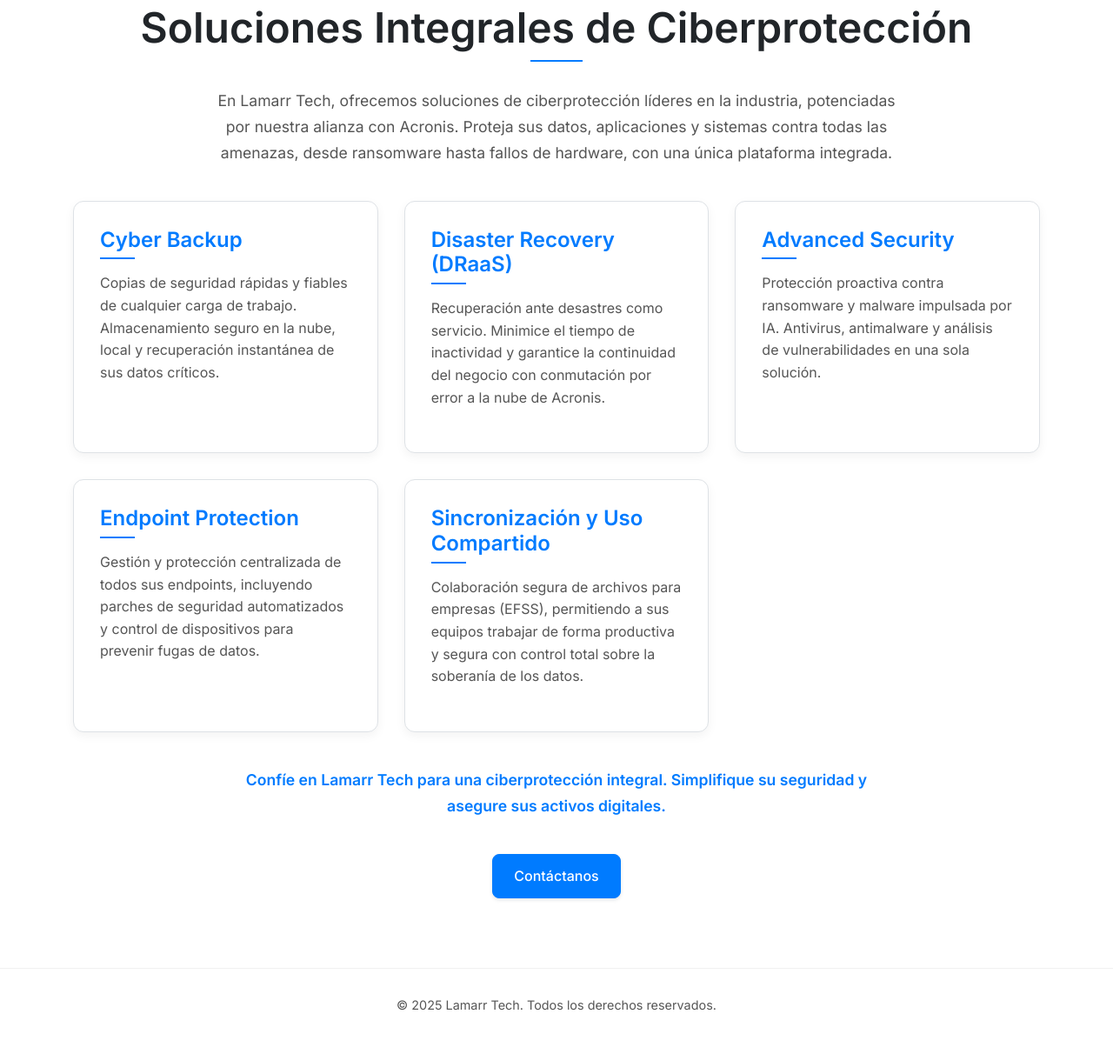
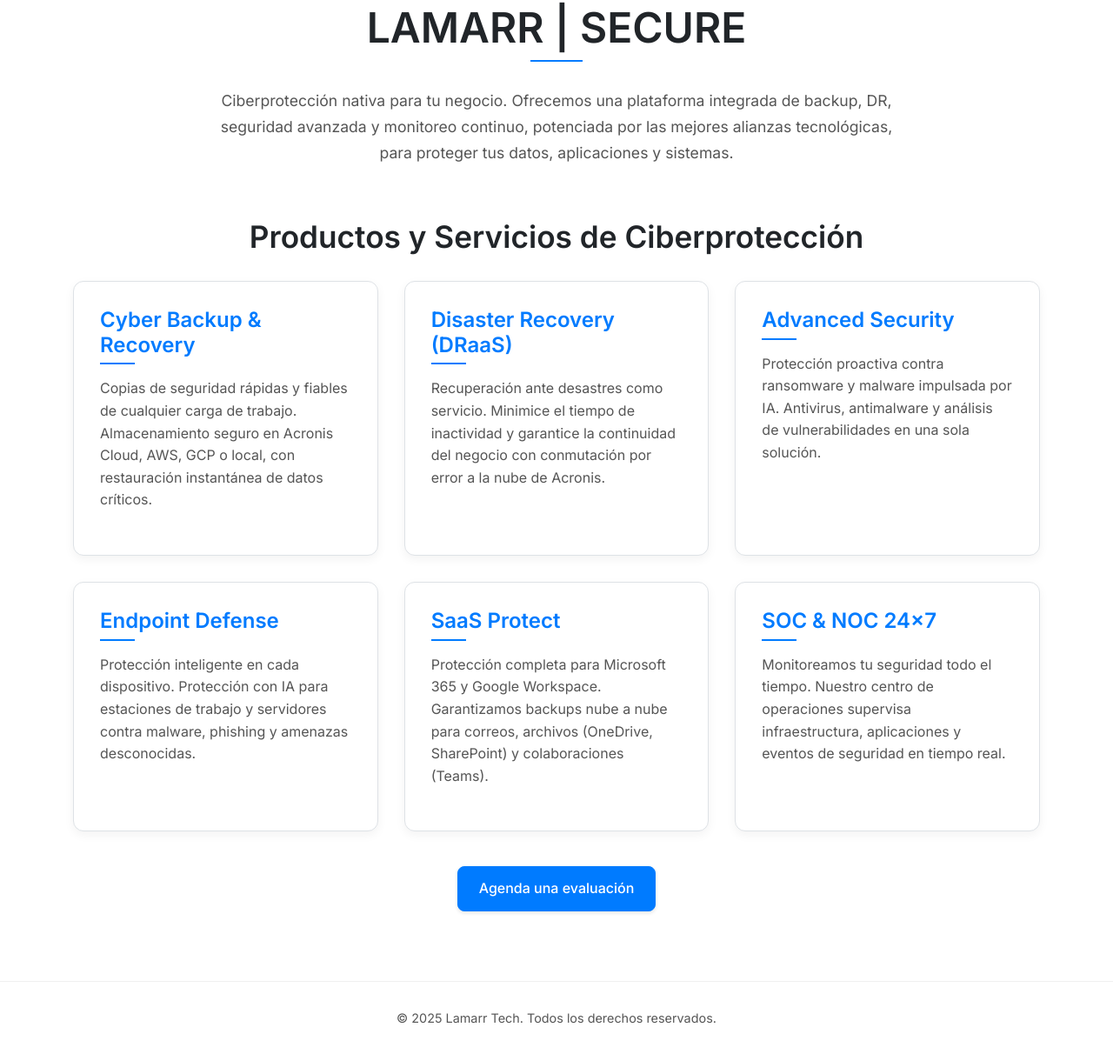
Before and after one commit to bolzuc/lamarrtech-v2, a plain HTML site: page services-acronis.html in a window 1280 px wide. Shown: the part 153-1365 px from the top of the page at 87% size. Drawn offline with Linux system fonts and the light colour scheme.

Commit message:
Add files via upload

```diff
--- a/services-acronis.html
+++ b/services-acronis.html
@@ -3,13 +3,22 @@
 <head>
     <meta charset="UTF-8">
     <meta name="viewport" content="width=device-width, initial-scale=1.0">
-    <title>Soluciones de Ciberprotección - Lamarr Tech</title>
+    <title>LAMARR | SECURE - Lamarr Tech</title>
     <link rel="stylesheet" href="css/base.css">
     <link rel="stylesheet" href="css/header.css">
     <link rel="stylesheet" href="css/components.css">
+    <link rel="stylesheet" href="css/footer.css">
     <link rel="stylesheet" href="css/page-section.css">
-
-    <link rel="stylesheet" href="css/footer.css">
+    <style>
+        .section-subtitle {
+            font-size: 2.2em;
+            text-align: center;
+            margin-top: 60px;
+            margin-bottom: 30px;
+            font-weight: 600;
+            color: var(--color-text);
+        }
+    </style>
 </head>
 <body>
     <header>
@@ -29,7 +38,6 @@
                             <li><a href="lamarr-integrate.html">INTEGRATE</a></li>
                             <li><a href="lamarr-data-ai.html">DATA+AI</a></li>
                             <li><a href="lamarr-secure.html">SECURE</a></li>
-
                         </ul>
                     </li>
                     <li><a href="nuestro-equipo.html">EQUIPO</a></li>
@@ -57,7 +65,6 @@
                         <li><a href="lamarr-integrate.html">INTEGRATE</a></li>
                         <li><a href="lamarr-data-ai.html">DATA+AI</a></li>
                         <li><a href="lamarr-secure.html">SECURE</a></li>
-
                     </ul>
                 </li>
                 <li><a href="nuestro-equipo.html">EQUIPO</a></li>
@@ -70,40 +77,39 @@
     <main>
         <section class="page-section">
             <div class="container">
-                <h1>Soluciones Integrales de Ciberprotección</h1>
-                <p>En Lamarr Tech, ofrecemos soluciones de ciberprotección líderes en la industria, potenciadas por nuestra alianza con Acronis. Proteja sus datos, aplicaciones y sistemas contra todas las amenazas, desde ransomware hasta fallos de hardware, con una única plataforma integrada.</p>
+                <h1>LAMARR | SECURE</h1>
+                <p>Ciberprotección nativa para tu negocio. Ofrecemos una plataforma integrada de backup, DR, seguridad avanzada y monitoreo continuo, potenciada por las mejores alianzas tecnológicas, para proteger tus datos, aplicaciones y sistemas.</p>
 
+                <h2 class="section-subtitle">Productos y Servicios de Ciberprotección</h2>
                 <div class="page-details-grid">
                     <div class="page-detail-card">
-                        <h3>Cyber Backup</h3>
-                        <p>Copias de seguridad rápidas y fiables de cualquier carga de trabajo. Almacenamiento seguro en la nube, local y recuperación instantánea de sus datos críticos.</p>
+                        <h3>Cyber Backup & Recovery</h3>
+                        <p>Copias de seguridad rápidas y fiables de cualquier carga de trabajo. Almacenamiento seguro en Acronis Cloud, AWS, GCP o local, con restauración instantánea de datos críticos.</p>
                     </div>
-
                     <div class="page-detail-card">
                         <h3>Disaster Recovery (DRaaS)</h3>
                         <p>Recuperación ante desastres como servicio. Minimice el tiempo de inactividad y garantice la continuidad del negocio con conmutación por error a la nube de Acronis.</p>
                     </div>
-
                     <div class="page-detail-card">
                         <h3>Advanced Security</h3>
                         <p>Protección proactiva contra ransomware y malware impulsada por IA. Antivirus, antimalware y análisis de vulnerabilidades en una sola solución.</p>
                     </div>
-
                     <div class="page-detail-card">
-                        <h3>Endpoint Protection</h3>
-                        <p>Gestión y protección centralizada de todos sus endpoints, incluyendo parches de seguridad automatizados y control de dispositivos para prevenir fugas de datos.</p>
+                        <h3>Endpoint Defense</h3>
+                        <p>Protección inteligente en cada dispositivo. Protección con IA para estaciones de trabajo y servidores contra malware, phishing y amenazas desconocidas.</p>
                     </div>
-
                     <div class="page-detail-card">
-                        <h3>Sincronización y Uso Compartido</h3>
-                        <p>Colaboración segura de archivos para empresas (EFSS), permitiendo a sus equipos trabajar de forma productiva y segura con control total sobre la soberanía de los datos.</p>
+                        <h3>SaaS Protect</h3>
+                        <p>Protección completa para Microsoft 365 y Google Workspace. Garantizamos backups nube a nube para correos, archivos (OneDrive, SharePoint) y colaboraciones (Teams).</p>
+                    </div>
+                    <div class="page-detail-card">
+                        <h3>SOC & NOC 24x7</h3>
+                        <p>Monitoreamos tu seguridad todo el tiempo. Nuestro centro de operaciones supervisa infraestructura, aplicaciones y eventos de seguridad en tiempo real.</p>
                     </div>
                 </div>
 
-                <p class="trust-message">Confíe en Lamarr Tech para una ciberprotección integral. Simplifique su seguridad y asegure sus activos digitales.</p>
-
-                <div class="contact-button-container">
-                    <a href="contact.html" class="btn-primary">Contáctanos</a>
+                <div class="contact-button-container" style="margin-top: 30px;">
+                    <a href="contact.html" class="btn-primary">Agenda una evaluación</a>
                 </div>
             </div>
         </section>
```
Also changed, not shown: blog.html (+6 -6 lines), contact.html (+2 -5 lines).
